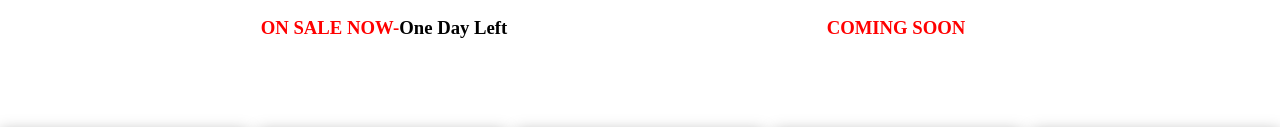
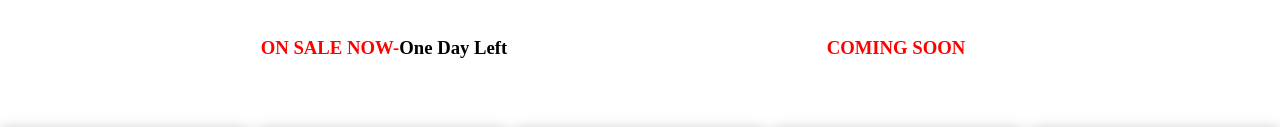
Before and after one commit to biswarup-bhunia/geeksbuying.com, a plain HTML site: page Final/Deals.html in a window 1280 px wide. Shown: the part 253-380 px from the top of the page. Drawn offline with Linux system fonts and the light colour scheme.

Commit message:
dealsandcouponpagedone

```diff
--- a/Final/Deals.html
+++ b/Final/Deals.html
@@ -173,7 +173,7 @@
         width:50%;
         height:100%;
         /* border:1px solid red; */
-        text-align: center;
+
 
     }
     #middle>div:nth-child(1):hover{
@@ -222,7 +222,10 @@
        color:black;
 
     }
-
+   h3{
+    text-align: center;
+   padding-top: 20px;
+   }
 
 </style>
 <body>
```
Also changed, not shown: Final/coupon.html (+1 -4 lines).
